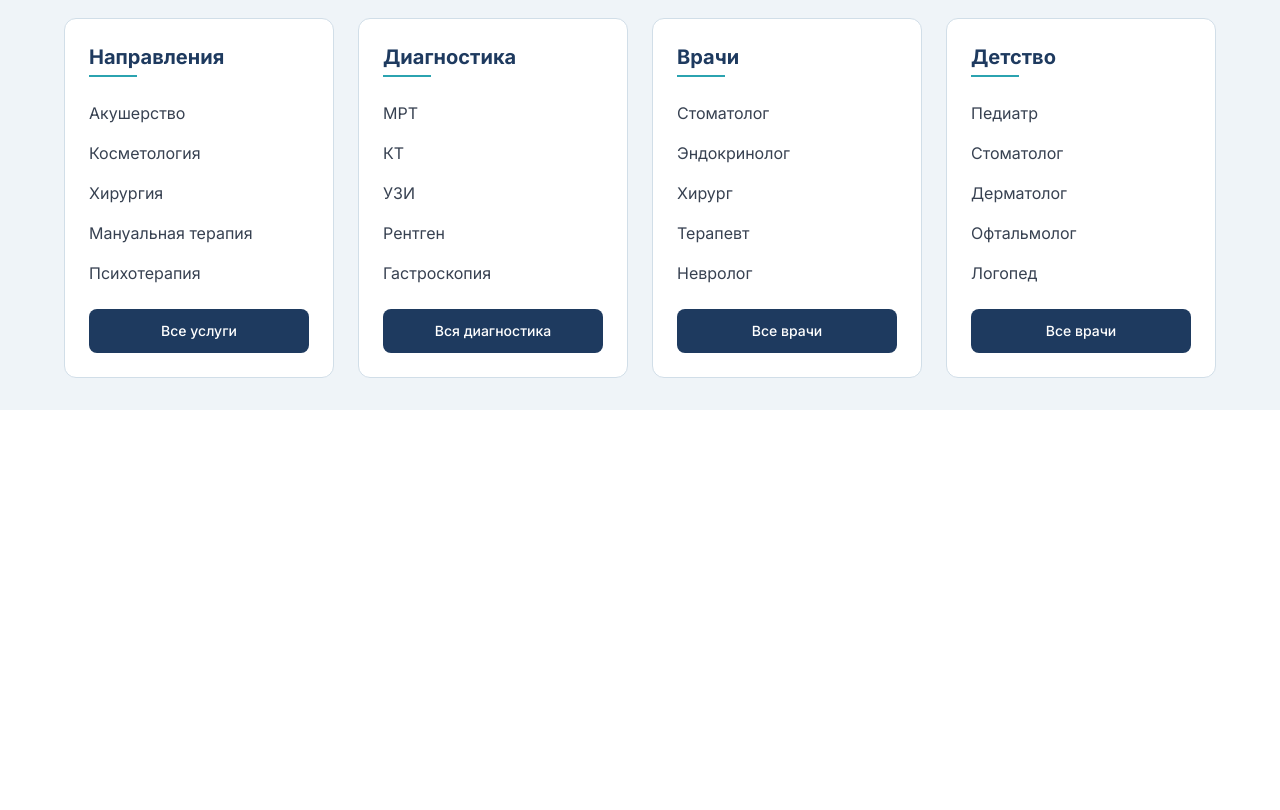
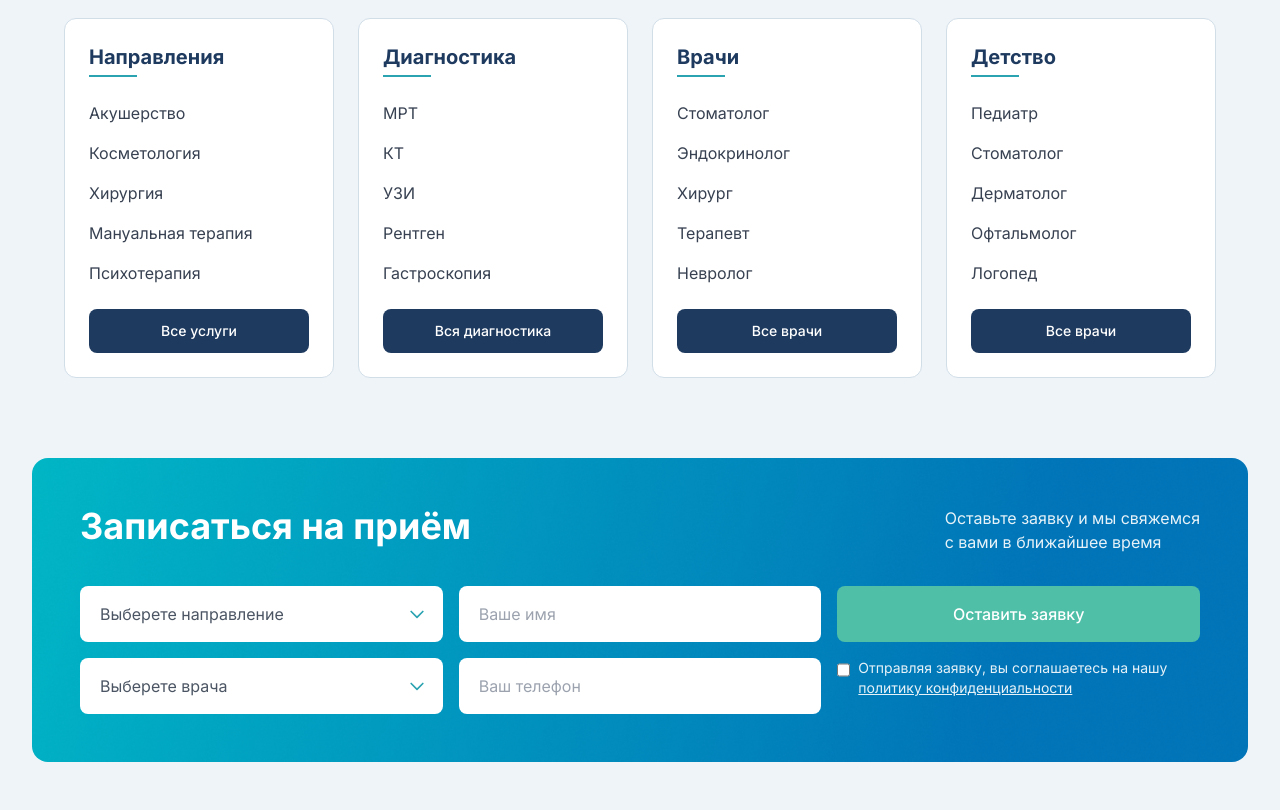
Before and after one commit to ismatovbenya2-droid/exam4, a website: page index.html in a window 1280 px wide. Shown: the part 656-1466 px from the top of the page. Before the commit the page ends 1066 px from the top, so only its background shows below. Drawn offline with nearby package versions, Linux system fonts and the light colour scheme.

Commit message:
section2-benj

```diff
--- a/index.html
+++ b/index.html
@@ -30,7 +30,6 @@
 </head>
 <body class="bg-white">
 
-    <!-- Top Header Bar - Desktop -->
     <header class="hidden lg:block border-b border-gray-200">
         <div class="max-w-7xl mx-auto px-4 py-3">
             <div class="flex items-center justify-between">
@@ -81,7 +80,6 @@
         </div>
     </header>
 
-    <!-- Navigation Bar - Desktop -->
     <nav class="hidden lg:block border-b border-gray-200 bg-white sticky top-0 z-50">
         <div class="max-w-7xl mx-auto px-4 py-3">
             <div class="flex items-center justify-between">
@@ -119,7 +117,6 @@
         </div>
     </nav>
 
-    <!-- Mobile Header -->
     <header class="lg:hidden sticky top-0 z-50 bg-white border-b border-gray-200">
         <div class="flex items-center justify-between px-4 py-3">
             <div class="flex items-center space-x-2">
@@ -159,7 +156,6 @@
         </div>
     </header>
 
-    <!-- Hero Section with 2 Background Images -->
     <section class="relative overflow-hidden bg-cover bg-center" style="background-image: url('./src/imgbenj/5.png');">
         <div class="max-w-7xl mx-auto px-4 lg:px-8 relative z-10">
             <div class="flex flex-col lg:flex-row items-center lg:items-end min-h-[400px] lg:min-h-[500px]">
@@ -188,7 +184,6 @@
         </div>
     </section>
 
-    <!-- Services Cards Section -->
     <section class="bg-light-bg p-8 lg:p-[-5]">
         <div class="max-w-7xl mx-auto px-4 lg:px-8">
             <div class="grid grid-cols-1 md:grid-cols-2 lg:grid-cols-4 gap-4 lg:gap-6">
@@ -279,5 +274,66 @@
         });
     </script>
 
+    <section class="bg-light-bg py-8 lg:py-12">
+        <div class="max-w-7xl mx-auto px-4 lg:px-8">
+            <div class="rounded-2xl overflow-hidden p-8 lg:p-12 bg-cover bg-center" style="background-image: url('./src/imgbenj/5.png');">
+                <div class="flex flex-col lg:flex-row lg:items-start lg:justify-between gap-6 mb-8">
+                    <h2 class="text-3xl lg:text-4xl font-bold text-white">
+                        Записаться на приём
+                    </h2>
+                    <p class="text-white text-sm lg:text-base opacity-90 lg:max-w-xs">
+                        Оставьте заявку и мы свяжемся<br>с вами в ближайшее время
+                    </p>
+                </div>
+
+                <div class="grid grid-cols-1 lg:grid-cols-3 gap-4">
+
+                    <div class="space-y-4">
+                        <div class="relative">
+                            <select class="w-full py-4 px-5 pr-10 rounded-lg bg-white text-gray-600 appearance-none cursor-pointer focus:outline-none">
+                                <option>Выберете направление</option>
+                                <option>Акушерство</option>
+                                <option>Косметология</option>
+                                <option>Хирургия</option>
+                            </select>
+                            <svg class="w-5 h-5 absolute right-4 top-1/2 -translate-y-1/2 text-primary pointer-events-none" fill="none" stroke="currentColor" viewBox="0 0 24 24">
+                                <path stroke-linecap="round" stroke-linejoin="round" stroke-width="2" d="M19 9l-7 7-7-7"/>
+                            </svg>
+                        </div>
+                        <div class="relative">
+                            <select class="w-full py-4 px-5 pr-10 rounded-lg bg-white text-gray-600 appearance-none cursor-pointer focus:outline-none">
+                                <option>Выберете врача</option>
+                                <option>Стоматолог</option>
+                                <option>Эндокринолог</option>
+                                <option>Хирург</option>
+                            </select>
+                            <svg class="w-5 h-5 absolute right-4 top-1/2 -translate-y-1/2 text-primary pointer-events-none" fill="none" stroke="currentColor" viewBox="0 0 24 24">
+                                <path stroke-linecap="round" stroke-linejoin="round" stroke-width="2" d="M19 9l-7 7-7-7"/>
+                            </svg>
+                        </div>
+                    </div>
+
+
+                    <div class="space-y-4">
+                        <input type="text" placeholder="Ваше имя" class="w-full py-4 px-5 rounded-lg bg-white text-gray-600 focus:outline-none">
+                        <input type="tel" placeholder="Ваш телефон" class="w-full py-4 px-5 rounded-lg bg-white text-gray-600 focus:outline-none">
+                    </div>
+
+
+                    <div class="space-y-4">
+                        <button class="w-full py-4 px-5 rounded-lg bg-[#4FBFA8] hover:bg-[#3EAF98] text-white font-medium transition">
+                            Оставить заявку
+                        </button>
+                        <label class="flex items-start space-x-2 cursor-pointer">
+                            <input type="checkbox" class="mt-1 w-4 h-4 rounded accent-white">
+                            <span class="text-white text-xs lg:text-sm opacity-90">
+                                Отправляя заявку, вы соглашаетесь на нашу <a href="#" class="underline">политику конфиденциальности</a>
+                            </span>
+                        </label>
+                    </div>
+                </div>
+            </div>
+        </div>
+    </section>
 </body>
 </html>
```
Also changed, not shown: 1 other file.
